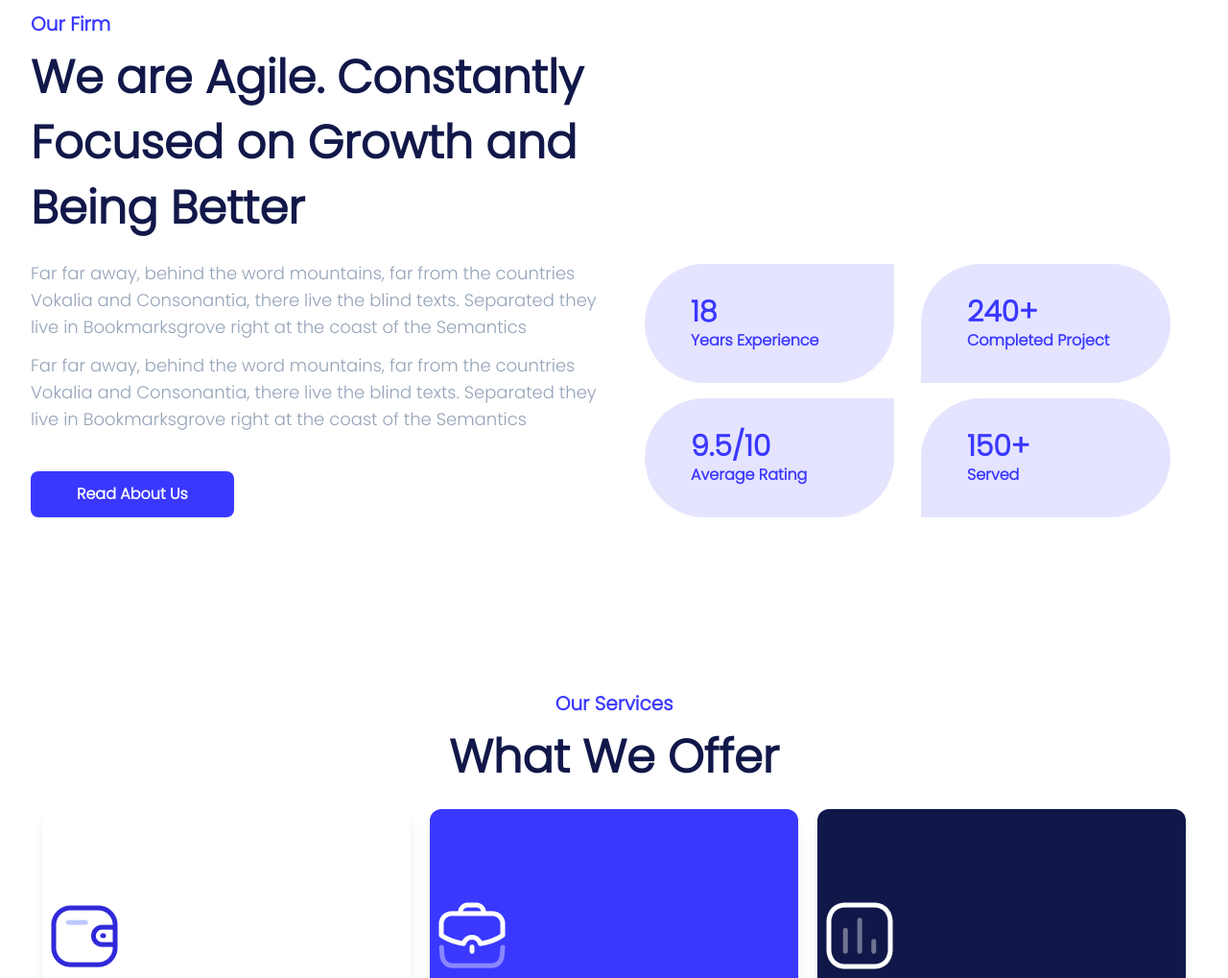
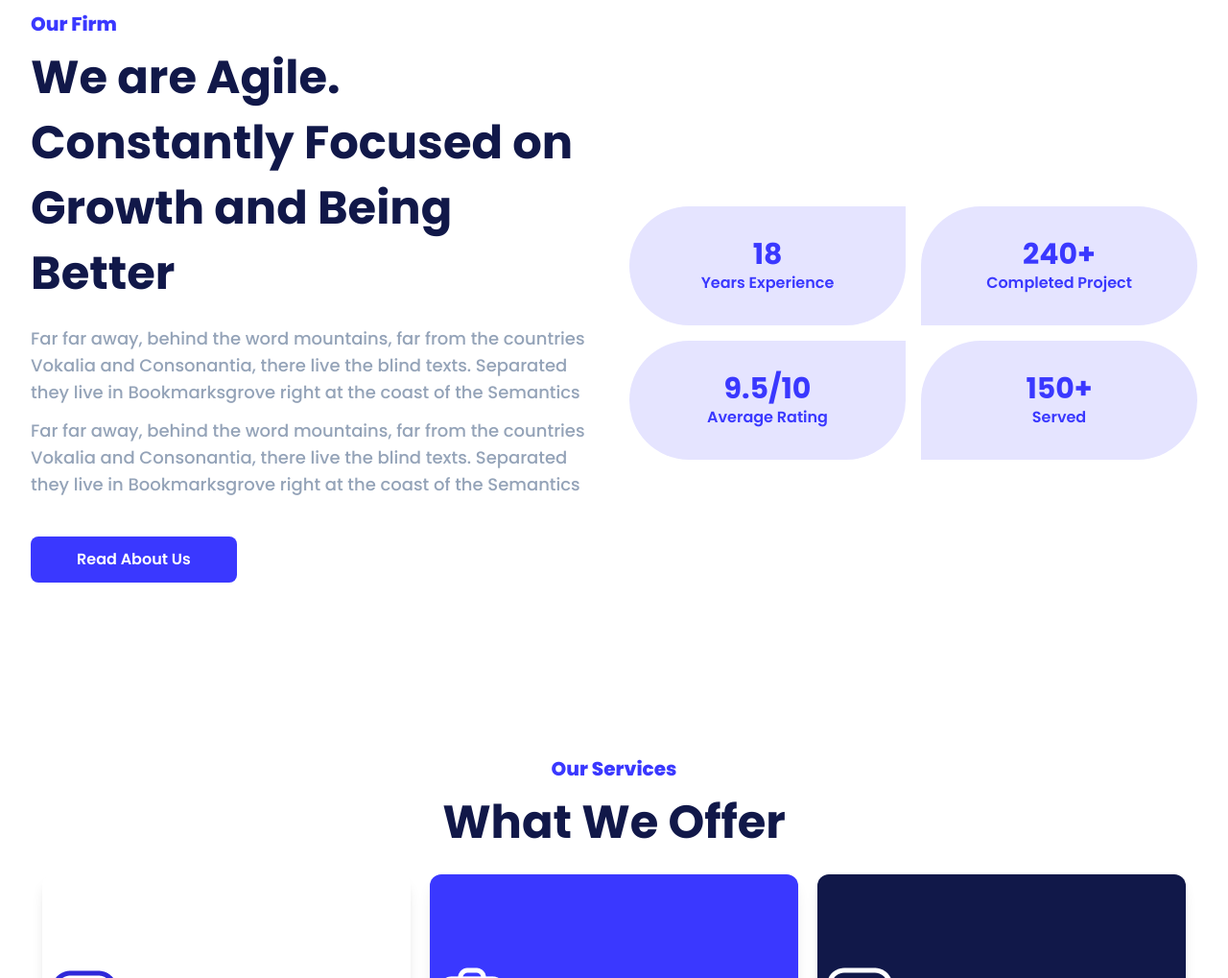
Before and after one commit to ant1po1e/Finance-Yudha-XIPPLG2, a website: page index.html in a window 1280 px wide. Shown: the part 829-1848 px from the top of the page at 96% size. Drawn offline with nearby package versions, Linux system fonts and the light colour scheme.

Commit message:
fixed responsive

```diff
--- a/index.html
+++ b/index.html
@@ -6,7 +6,7 @@
    <meta name="viewport" content="width=device-width, initial-scale=1.0" />
    <link rel="preconnect" href="https://fonts.googleapis.com" />
    <link rel="preconnect" href="https://fonts.gstatic.com" crossorigin />
-   <link href="https://fonts.googleapis.com/css2?family=Poppins:wght@300&display=swap" rel="stylesheet" />
+   <link href="https://fonts.googleapis.com/css2?family=Poppins:wght@300;400;500;600;700;800&display=swap" rel="stylesheet">
    <link rel="stylesheet" href="dist/output.css" />
    <link rel="stylesheet" href="dist/css/style.css" />
    <link rel="stylesheet" href="https://unpkg.com/aos@next/dist/aos.css" />
@@ -106,7 +106,7 @@
       <div class="container">
          <div class="flex flex-wrap mb-3 justify-between">
             <div class="w-full self-center px-4 lg:w-1/2" data-aos="zoom-out" data-aos-once="true">
-               <h1 class="header block font-extrabold text-white mb-3">
+               <h1 class="header text-5xl leading-[50px] lg:leading-[128px] lg:text-[94px] block font-extrabold text-white mb-3">
                   Financial <br>Solutions.
                </h1>
                <p class="font-medium text-white mb-10 leading-relaxed lg:text-lg">
@@ -159,24 +159,24 @@
                data-aos-once="true">
                <div class="relative mt-10 lg:mt-9 lg:right-0">
                   <div class="md:float-none">
-                     <div class="container grid grid-cols-2 gap-4">
+                     <div class="flex flex-wrap lg:grid lg:grid-cols-2 lg:gap-4 lg:mb-32 text-center justify-center">
                         <div
-                           class="text-base font-semibold text-blue bg-softpurple py-8 px-12 rounded-l-full rounded-br-full inline-block mr-3 hover:bg-navy hover:text-white hover:scale-110 transition duration-300">
+                           class="text-base font-semibold text-blue bg-softpurple py-8 px-12 w-full lg:rounded-l-full lg:rounded-br-full inline-block mr-3 hover:bg-navy hover:text-white hover:scale-110 transition duration-300">
                            <h1 class="text-3xl font-bold">18</h1>
                            <p>Years Experience</p>
                         </div>
                         <div
-                           class="text-base font-semibold text-blue bg-softpurple py-8 px-12 rounded-r-full rounded-tl-full inline-block mr-3 hover:bg-navy hover:text-white hover:scale-110 transition duration-300">
+                           class="text-base font-semibold text-blue bg-softpurple py-8 px-12 w-full lg:rounded-r-full lg:rounded-tl-full inline-block mr-3 hover:bg-navy hover:text-white hover:scale-110 transition duration-300">
                            <h1 class="text-3xl font-bold">240+</h1>
                            <p>Completed Project</p>
                         </div>
                         <div
-                           class="text-base font-semibold text-blue bg-softpurple py-8 px-12 rounded-l-full rounded-br-full inline-block mr-3 hover:bg-navy hover:text-white hover:scale-110 transition duration-300">
+                           class="text-base font-semibold text-blue bg-softpurple py-8 px-12 w-full lg:rounded-l-full lg:rounded-br-full inline-block mr-3 hover:bg-navy hover:text-white hover:scale-110 transition duration-300">
                            <h1 class="text-3xl font-bold">9.5/10</h1>
                            <p>Average Rating</p>
                         </div>
                         <div
-                           class="text-base font-semibold text-blue bg-softpurple py-8 px-12 rounded-r-full rounded-tl-full inline-block mr-3 hover:bg-navy hover:text-white hover:scale-110 transition duration-300">
+                           class="text-base font-semibold text-blue bg-softpurple py-8 px-12 w-full lg:rounded-r-full lg:rounded-tl-full inline-block mr-3 hover:bg-navy hover:text-white hover:scale-110 transition duration-300">
                            <h1 class="text-3xl font-bold">150+</h1>
                            <p>Served</p>
                         </div>
```
Also changed, not shown: dist/css/style.css, dist/js/script.js, dist/output.css.
